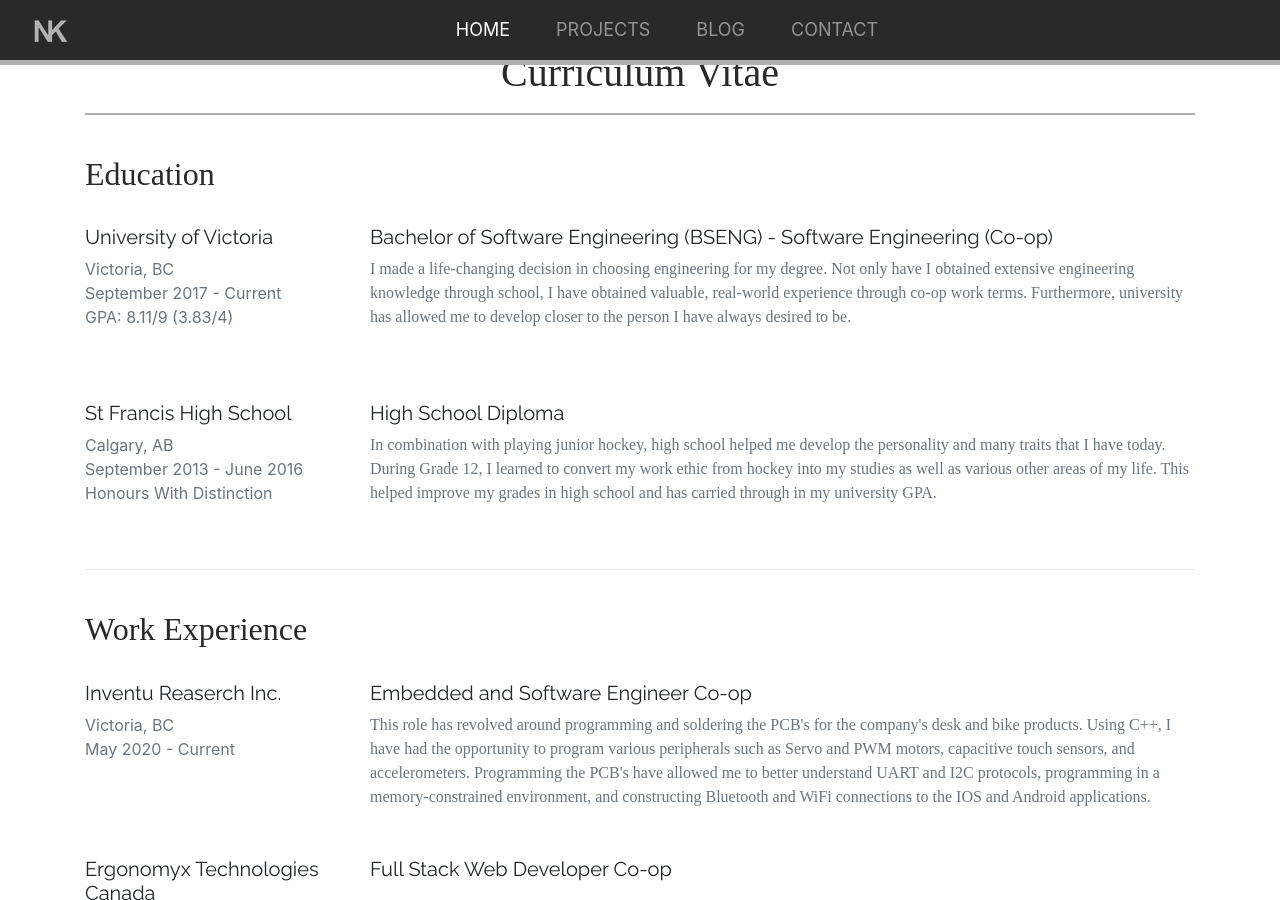
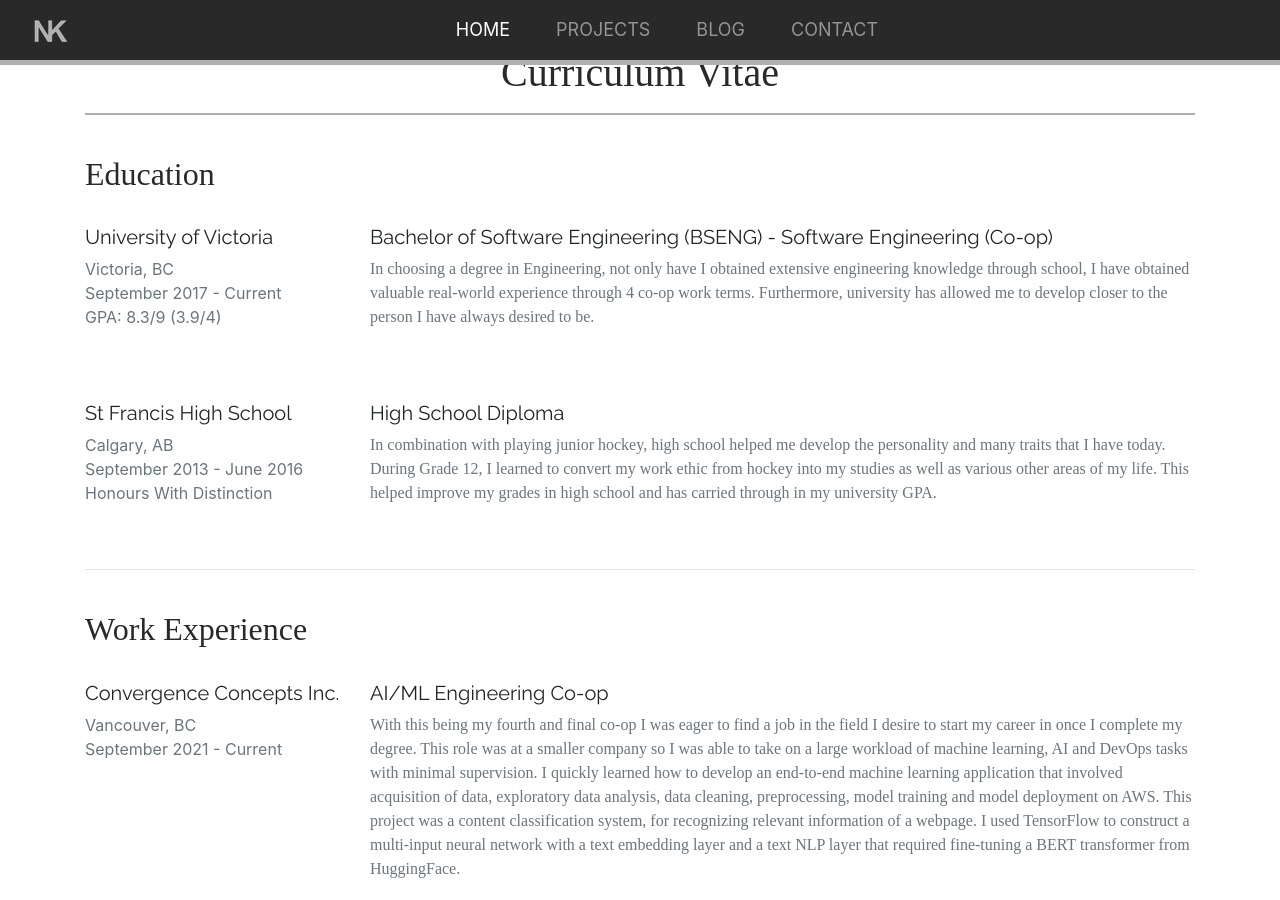
Before and after one commit to nolankurylo/nolankurylo.github.io, a Jekyll site: the page built from index.html, in a window 1280 px wide and 900 px high, scrolled down 1741 px. Built offline with Jekyll 4.4.1, drawn with Linux system fonts in a browser that asks for light colours; nearby versions of some CDN libraries; some web fonts are replaced; comment, search, counter and statistics services are not loaded; some of the changed text lies outside the part shown.

Commit message:
added new coops

```diff
--- a/Gemfile
+++ b/Gemfile
@@ -14,6 +14,8 @@ gem "minima", "~> 2.5"
 gem "eventmachine"
 
 gem "public_suffix"
+
+gem "webrick"
 
 # If you want to use GitHub Pages, remove the "gem "jekyll"" above and
 # uncomment the line below. To upgrade, run `bundle update github-pages`.
--- a/index.html
+++ b/index.html
@@ -34,10 +34,11 @@ active: index
             <div class="col-md-6 text-left " data-aos="fade-left"  style="line-height: 35px;">
                 <h1 class="text-center"style="font-family: Baskervville; margin-bottom: 20px">A little about me</h1>
                 <hr class="hr-gold">
-                <p style="font-family: ABeeZee;"> I am a 22-year-old, third year, Software Engineering Co-op Student working towards a Bachelor's
+                <p style="font-family: ABeeZee;"> I am a 23-year-old, fifth year, Software Engineering Co-op Student working towards a Bachelor's
                     Degree from the University of Victoria. I am most interested in the innovation and development
-                    of Embedded System applications; where the software meets the hardware. Growing up in Calgary, AB, I have had the
-                    opportunity to live around Western Canada playing high-level hockey before attending university.
+                    of Artificial Intelligence and Machine Learning applications. Growing up in Calgary, AB, I have had the
+                    opportunity to live around Western Canada playing high-level hockey before attending university. Please stick around to
+                    learn a little bit more about me and some of the projects I have had the privilege of working below!
                 </p>
             </div>
         </div>
@@ -72,14 +73,14 @@ active: index
                         <div class="text-muted" >
                                 Victoria, BC<br>
                                 September 2017 - Current<br>
-                                GPA: 8.11/9 (3.83/4)<br><br>
+                                GPA: 8.3/9 (3.9/4)<br><br>
                         </div>
                     </div>
                     <div class="col-md-9 col-sm-12 text-left">
                         <div class="text-muted" style="font-family: ABeeZee;">
-                            I made a life-changing decision in choosing engineering for my degree. Not only have I
-                            obtained extensive engineering knowledge through school, I have obtained valuable, real-world
-                            experience through co-op work terms. Furthermore, university has allowed me to develop closer
+                            In choosing a degree in Engineering, not only have I
+                            obtained extensive engineering knowledge through school, I have obtained valuable real-world
+                            experience through 4 co-op work terms. Furthermore, university has allowed me to develop closer
                             to the person I have always desired to be.
                         </div>
                     </div>
@@ -125,6 +126,64 @@ active: index
                 </div>
                 <div class="row">
                     <div class="col-md-3 col-sm-12 text-left">
+                        <h5 style="font-family: Raleway;">Convergence Concepts Inc.</h5>
+                    </div>
+                    <div class="col-md-9 col-sm-12 text-left">
+                        <h5 style="font-family: Raleway;">AI/ML Engineering Co-op</h5>
+                    </div>
+                    <div class="col-md-3 col-sm-12 text-left">
+                        <div class="text-muted" >
+                                Vancouver, BC<br>
+                                September 2021 - Current<br><br>
+                        </div>
+                    </div>
+                    <div class="col-md-9 col-sm-12 text-left">
+                        <div class="text-muted" style="font-family: ABeeZee;">
+                            With this being my fourth and final co-op I was eager to find a job in the field I desire to start my
+                            career in once I complete my degree. This role was at a smaller company so I was able to take on a large
+                            workload of machine learning, AI and DevOps tasks with minimal supervision. I quickly learned how to develop an
+                            end-to-end machine learning application that involved acquisition of data, exploratory data analysis,
+                            data cleaning, preprocessing, model training and model deployment on AWS. This project was a content
+                            classification system, for recognizing relevant information of a webpage. I used TensorFlow to construct a multi-input
+                            neural network with a text embedding layer and a text NLP layer that required fine-tuning a BERT
+                            transformer from HuggingFace.
+
+
+                        </div>
+                    </div>
+                </div>
+                <br>
+                <br>
+                <div class="row">
+                    <div class="col-md-3 col-sm-12 text-left">
+                        <h5 style="font-family: Raleway;">Inventu Reaserch Inc.</h5>
+                    </div>
+                    <div class="col-md-9 col-sm-12 text-left">
+                        <h5 style="font-family: Raleway;">Software Engineering Team Lead</h5>
+                    </div>
+                    <div class="col-md-3 col-sm-12 text-left">
+                        <div class="text-muted" >
+                                Victoria, BC<br>
+                                September 2020 - September 2021<br>
+                                <i>Part Time</i><br><br>
+                        </div>
+                    </div>
+                    <div class="col-md-9 col-sm-12 text-left">
+                        <div class="text-muted" style="font-family: ABeeZee;">
+                            This role was a continuation of my 3rd co-op as an Embedded and Software Engineer where
+                            I was promoted to leading the web development, mobile app and embedded engineering teams. This role
+                            was focused around guiding the teams towards completing new tasks and achieving their milestones.
+                            Incidentally, I was the go-to person for answering code-related and project-related questions. I quickly
+                            learned how to lead weekly Kanban meetings, discussing project needs as well as developer needs. With this role
+                            being part time, I was more involved in the management of people and projects than developing code.
+
+                        </div>
+                    </div>
+                </div>
+                <br>
+                <br>
+                <div class="row">
+                    <div class="col-md-3 col-sm-12 text-left">
                         <h5 style="font-family: Raleway;">Inventu Reaserch Inc.</h5>
                     </div>
                     <div class="col-md-9 col-sm-12 text-left">
@@ -133,7 +192,7 @@ active: index
                     <div class="col-md-3 col-sm-12 text-left">
                         <div class="text-muted" >
                                 Victoria, BC<br>
-                                May 2020 - Current<br><br>
+                                May 2020 - September 2020<br><br>
                         </div>
                     </div>
                     <div class="col-md-9 col-sm-12 text-left">
@@ -159,7 +218,7 @@ active: index
                     <div class="col-md-3 col-sm-12 text-left">
                         <div class="text-muted" >
                                 Victoria, BC<br>
-                                January 2019 - August 2019<br><br>
+                                January 2019 - September 2019<br><br>
 
                         </div>
 
@@ -247,8 +306,8 @@ active: index
         <hr class="hr-gold">
         <h6 class="text-center text-dark" style="padding-bottom: 100px; line-height: 30px"> Over the course of my
             degree, I have had the opportunity work on various engineering projects that have encouraged me to further my
-            extracurricular development. After obtaining web development experience in my first co-op, I have shifted my
-            focus towards embedded and firmware systems in some of these personal and work-related projects. </h6>
+            extracurricular development. After obtaining web development and embedded experience in my first three co-ops, I have shifted my
+            focus towards machine learning and AI systems. </h6>
         <div class="row">
             <div class="col-lg-4 col-md-12 text-center">
                 <div data-aos="fade-up" class="image-overlay-container">
```
Also changed, not shown: Gemfile.lock.
